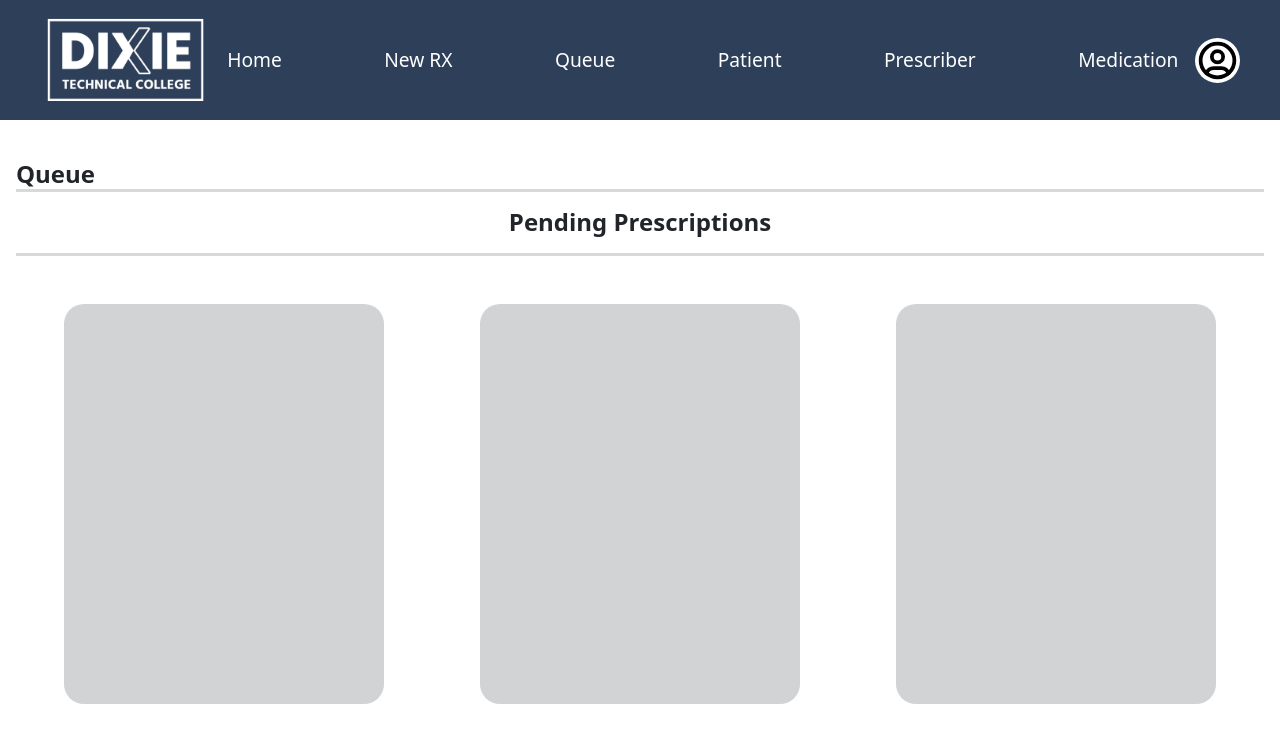
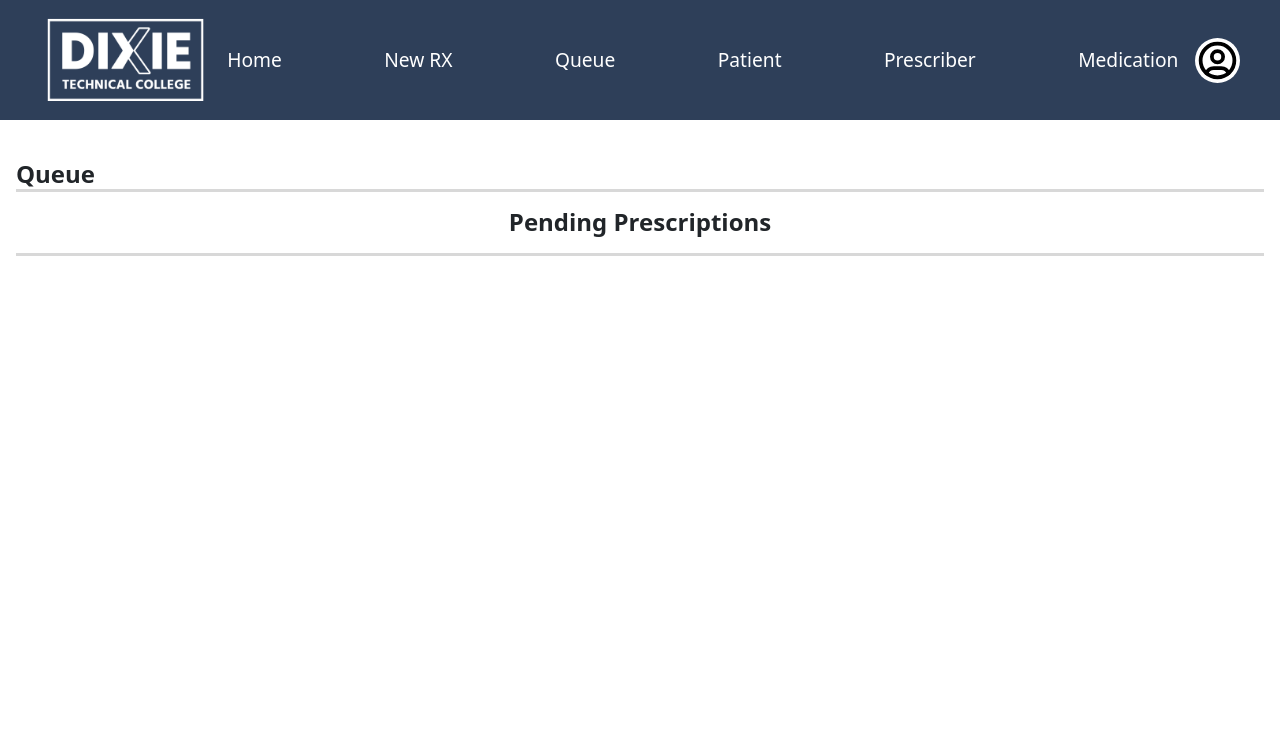
Before and after one commit to izzyhymas/pharma-edu, a React (Vite) app in the folder frontend/: page /queue in a window 1280 px wide. Shown: the top 742 px of the page. Built offline with nearby package versions, Linux system fonts and the light colour scheme.

Commit message:
Fix styling on Add pages

```diff
--- a/frontend/src/pages/Medication/AddMedication.module.css
+++ b/frontend/src/pages/Medication/AddMedication.module.css
@@ -9,12 +9,6 @@
     font-weight: 800;
   }
 
-  .addMedicationName h3 {
-    margin: 0;
-    font-weight: 600;
-    padding: 0.5rem;
-  }
-
   .addMedicationProfileContainer {
     display: flex;
     flex-direction: column;
@@ -24,26 +18,21 @@
   .addMedicationInfo {
     display: flex;
     flex-direction: column;
-  }
-
-  .addMedicationInfo h3 {
-    font-size: 1.5rem;
-    padding: 0.5rem;
+    width: 50%;
   }
 
   .addMedicationInfoFields {
     display: flex;
     flex-direction: column;
-    justify-content: center;
-    margin: 2rem;
+    padding-top: 1rem;
   }
 
   .addMedicationInfo label {
     display: flex;
     flex-direction: row;
-    gap: 1rem;
+    gap: 0.5rem;
     width: 100%;
-    padding: 0.5rem;
+    padding: 0.75rem 1rem;
   }
 
   .addMedicationInfo p {
@@ -52,6 +41,7 @@
     align-items: center;
     width: 25%;
     text-align: left;
+    font-size: large;
   }
 
   .addMedicationInfoFields input {
@@ -66,7 +56,9 @@
 
   .GeneralButtonContainer {
     display: flex;
-    flex-direction: row;
+    flex-direction: column;
+    justify-content: center;
+    align-items: center;
     padding-top: 2rem;
     gap: 25vw;
   }
--- a/frontend/src/pages/Medication/MedicationSearch.tsx
+++ b/frontend/src/pages/Medication/MedicationSearch.tsx
@@ -65,7 +65,7 @@ const MedicationSearch: React.FC = () => {
 
   // Handles click on the "Add Medication" button and navigates to the Add Medication page
   const handleAddMedicationClick = () => {
-    navigate("/medication/add");
+    navigate("/rx-item/add");
   };
 
   return (
--- a/frontend/src/pages/Prescriber/AddPrescriber.module.css
+++ b/frontend/src/pages/Prescriber/AddPrescriber.module.css
@@ -18,21 +18,21 @@
 .addPrescriberInfo {
   display: flex;
   flex-direction: column;
+  width: 50%;
 }
 
 .addPrescriberInfoFields {
   display: flex;
   flex-direction: column;
-  justify-content: center;
-  margin: 2rem;
+  margin: 1rem;
 }
 
 .addPrescriberInfo label {
   display: flex;
   flex-direction: row;
-  gap: 1rem;
+  gap: 0.5rem;
   width: 100%;
-  padding: 0.5rem;
+  padding: 0.75rem 1rem;
 }
 
 .addPrescriberInfo p {
@@ -41,6 +41,7 @@
   align-items: center;
   width: 25%;
   text-align: left;
+  font-size: large;
 }
 
 .addPrescriberInfoFields input {
@@ -55,7 +56,9 @@
 
 .GeneralButtonContainer {
   display: flex;
-  flex-direction: row;
+  flex-direction: column;
+  justify-content: center;
+  align-items: center;
   padding-top: 2rem;
   gap: 25vw;
 }
--- a/frontend/src/pages/Queue.module.css
+++ b/frontend/src/pages/Queue.module.css
@@ -24,13 +24,3 @@
 .prescriptionContainer {
     display: flex;
 }
-
-.prescriptionBox {
-    background-color: #D1D3D4;
-    margin-top: 2em;
-    padding: 1em;
-    width: 25vw;
-    height: 50vh;
-    margin: 3rem;
-    border-radius: 20px;
-}
--- a/frontend/src/pages/Queue.tsx
+++ b/frontend/src/pages/Queue.tsx
@@ -12,9 +12,6 @@ function Queue() {
         <hr></hr>
       </div>
       <div className={styles.prescriptionContainer}>
-        <div className={styles.prescriptionBox}></div>
-        <div className={styles.prescriptionBox}></div>
-        <div className={styles.prescriptionBox}></div>
       </div>
       <div></div>
     </div>
```
